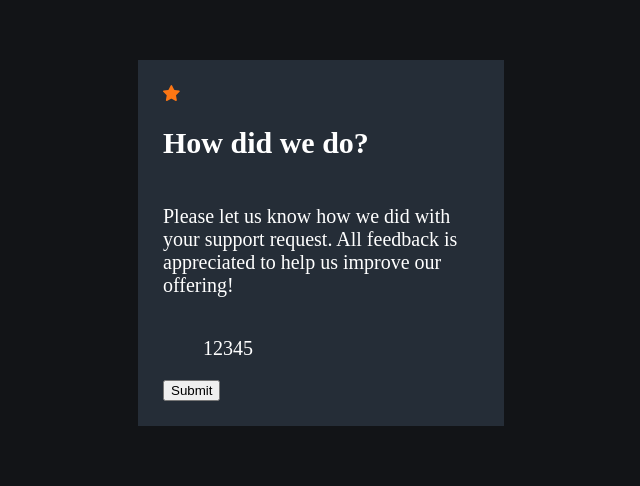
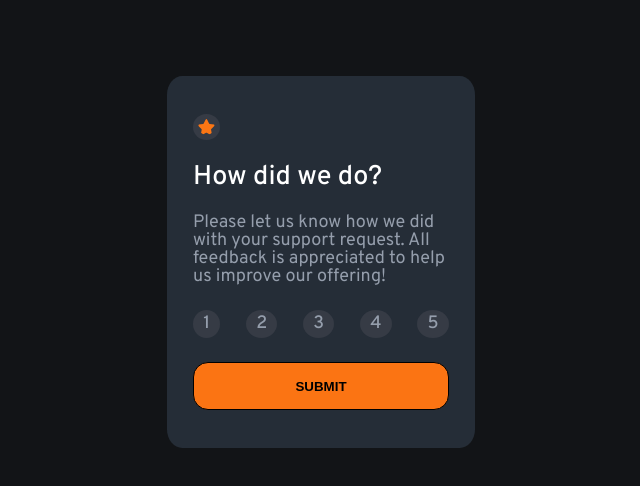
Before and after one commit to BrunoFernandesf/frontend-mentor-challenges, a plain HTML site: page interactive-rating-component/index.html in a window 1280 px wide. Shown: the part 138-624 px from the top of the page, without its empty margins (319-959 px from the left). Drawn offline with Linux system fonts and the light colour scheme.

Commit message:
Aplicando estilos individuais

```diff
--- a/interactive-rating-component/index.html
+++ b/interactive-rating-component/index.html
@@ -4,21 +4,22 @@
     <meta charset="UTF-8">
     <meta name="viewport" content="width=device-width, initial-scale=1.0">
     <title>Interactive Rating</title>
+    <link rel="stylesheet" href="styles/reset.css">
     <link rel="stylesheet" href="styles/style.css">
 </head>
 <body>
     <section class="card">
-        <img src="images/icon-star.svg">
-        <h1>How did we do?</h1>
-        <p>Please let us know how we did with your support request. All feedback is appreciated to help us improve our offering!</p>
+        <img class="card-img" src="images/icon-star.svg">
+        <h1 class="card-title">How did we do?</h1>
+        <p class="card-text">Please let us know how we did with your support request. All feedback is appreciated to help us improve our offering!</p>
         <ul class="menu">
-            <li>1</li>
-            <li>2</li>
-            <li>3</li>
-            <li>4</li>
-            <li>5</li>
+            <li class="menu-item">1</li>
+            <li class="menu-item">2</li>
+            <li class="menu-item">3</li>
+            <li class="menu-item">4</li>
+            <li class="menu-item">5</li>
         </ul>
-        <button>Submit</button>
+        <button class="card-button">Submit</button>
     </section>
 </body>
 </html>
--- a/interactive-rating-component/styles/style.css
+++ b/interactive-rating-component/styles/style.css
@@ -1,35 +1,73 @@
+@import url('https://fonts.googleapis.com/css2?family=Overpass:ital,wght@0,100..900;1,100..900&display=swap');
+
 :root{
     --orange: hsl(25, 97%, 53%);
     --white: hsl(0, 0%, 100%);
-    ---lightgrey: hsl(217, 12%, 63%);
+    --lightgrey: hsl(217, 12%, 63%);
+    --lightergrey: hsl(217, 12%, 24%);
     --darkblue: hsl(213, 19%, 18%);
     --verydarkblue: hsl(216, 12%, 8%);
 }
 
 body{
+    width: 100vw;
+    height: 100vh;
     display: flex;
     justify-content: center;
     align-items: center;
     background-color: var(--verydarkblue);
     color: var(--white);
-    font-size: 20px;
+    font-size: 18px;
+    font-family: "Overpass", serif;
 }
 
 .card{
-    width: 25%;
-    height: 100%;
+    width: 20%;
+    height: 40%;
     display: flex;
     flex-direction: column;
-    justify-content: center;
+    justify-content: space-around;
     align-items: flex-start;
-    margin-top: 15%;
     background-color: var(--darkblue);
     padding: 2%;
+    border-radius: 5%;
+}
+
+.card-title{
+    font-weight: 500;
+}
+.card-text{
+    font-weight: 400;
+    color: var(--lightgrey);
+}
+.card-img{
+    background-color: var(--lightergrey);
+    padding: 2%;
+    border-radius: 50%;
+}
+.card-button{
+    width: 100%;
+    height: 15%;
+    background-color: var(--orange);
+    color: black;
+    text-transform: uppercase;
+    font-weight: 800;
+    border: 1px solid black;
+    border-radius: 15px;
 }
 
 .menu{
     list-style: none;
+    width: 100%;
+    height: auto;
     display: flex;
-    justify-content: center;
+    justify-content: space-between;
     align-items: center;
 }
+.menu-item{
+    color: var(--lightgrey);
+    font-weight: 500;
+    background-color: var(--lightergrey);
+    padding: 2% 4% 2% 4%;
+    border-radius: 50%;
+}
```
